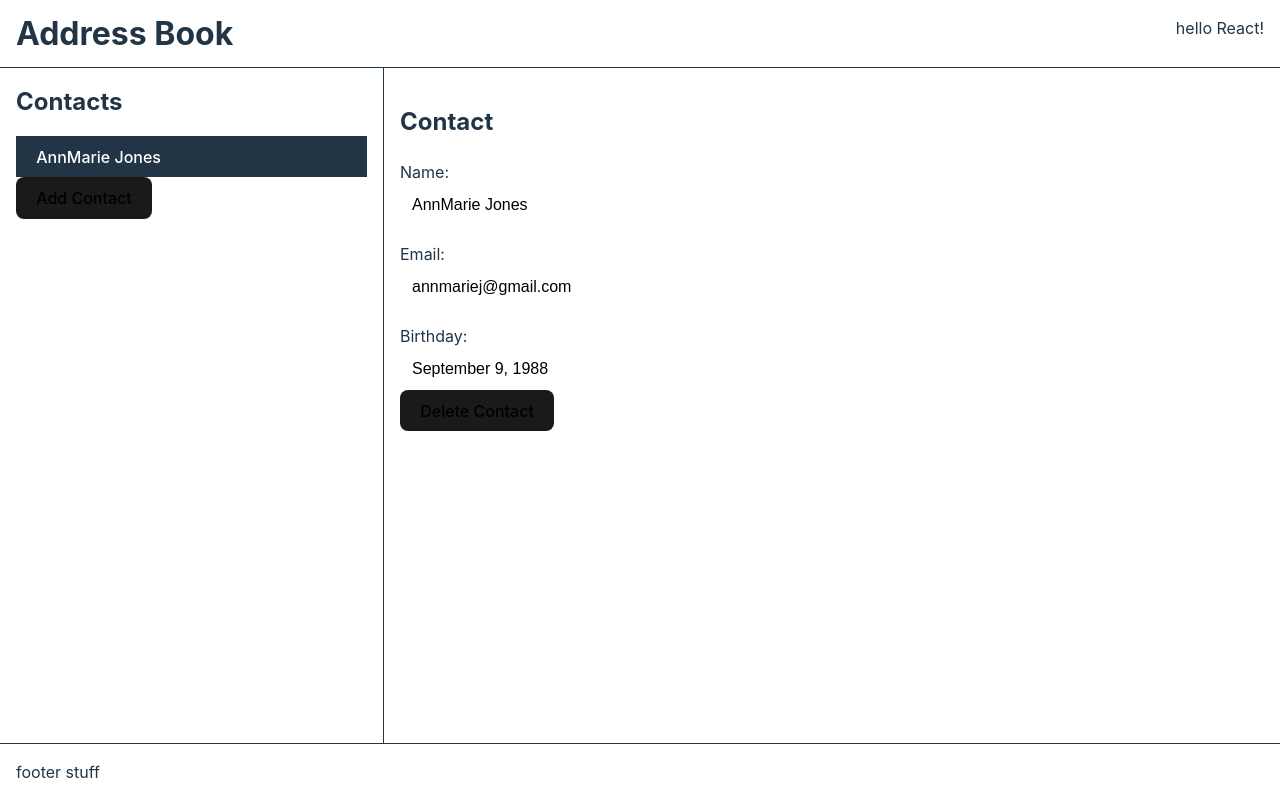
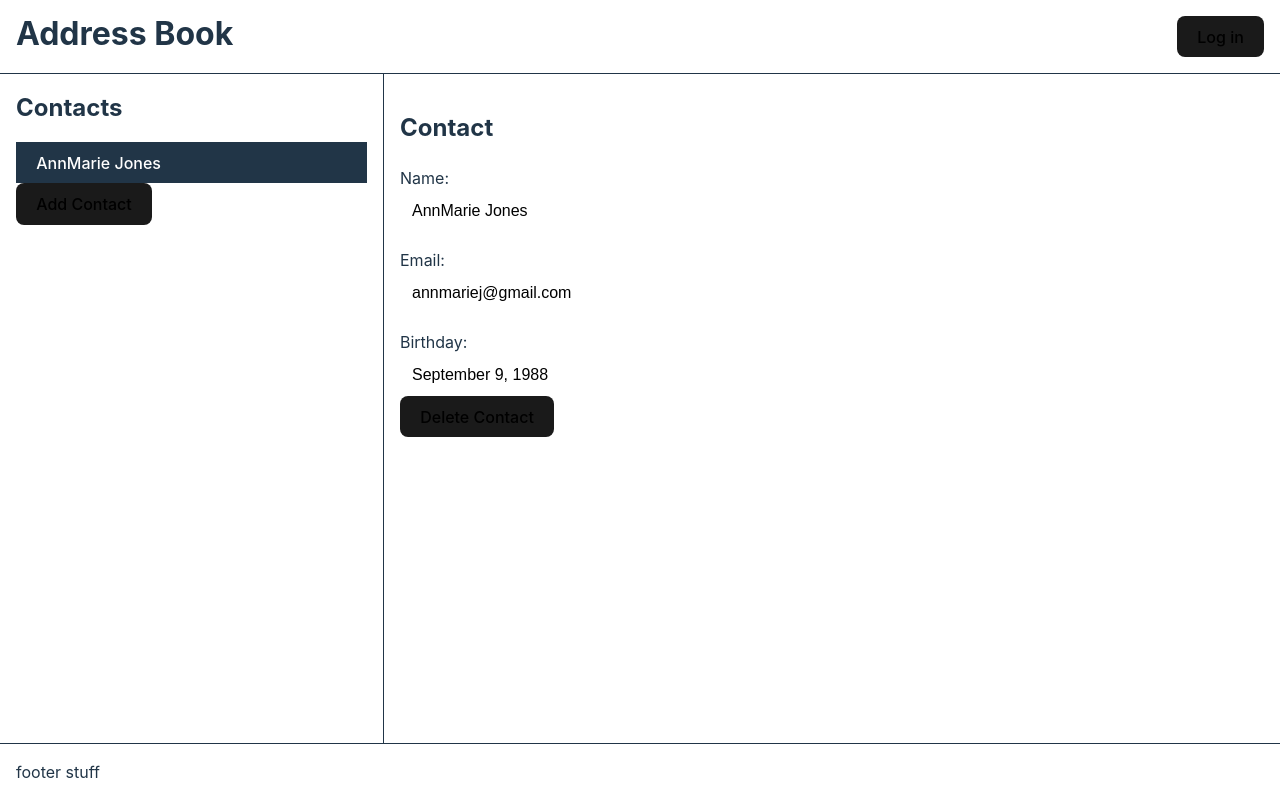
Before and after one commit to keircatenation/react-state-manegement-demo, a React (Vite) app: page / in a window 1280 px wide. Built offline with nearby package versions, Linux system fonts and the light colour scheme.

Commit message:
setting up the AuthContext

```diff
--- a/src/App.jsx
+++ b/src/App.jsx
@@ -4,6 +4,7 @@ import DisplayContact from './components/DisplayContact.jsx'
 import UserAvatar from './components/UserAvatar.jsx';
 
 export const MyContext = createContext( "context!" );
+export const AuthContext = createContext('auth');
 
 function App() {
   const [contacts, setContacts] = useState([{
@@ -12,6 +13,7 @@ function App() {
     birthday: "September 9, 1988"
   }])
   const [selectedContact, setSelectedContact] = useState(0)
+  const [loggedin, setLoggedin] = useState(false)
 
   const createNewContact = () => {
     setContacts( [...contacts, { name: '', email: '', birthday: '' }] )
@@ -22,10 +24,13 @@ function App() {
 
   return (
     <>
-      <header>
-        <h1>Address Book</h1>
-        <UserAvatar/>
-      </header>
+      <AuthContext.Provider value={ { loggedin, setLoggedin} }>
+
+        <header>
+          <h1>Address Book</h1>
+          <UserAvatar/>
+        </header>
+      </AuthContext.Provider>
       <MyContext.Provider value={ {contacts, setContacts, selectedContact, setSelectedContact} }>
         <aside>
           <h2>Contacts</h2>
--- a/src/components/UserAvatar.jsx
+++ b/src/components/UserAvatar.jsx
@@ -1,8 +1,21 @@
+import { useContext } from "react";
+import { AuthContext } from "../App";
+
 export default function UserAvatar(props) {
-    // const [state, setState] = useState(0)
+    const { loggedin, setLoggedin } = useContext(AuthContext);
+
     console.log('avatar rendered!', new Date().toLocaleTimeString())
     return (
-        <div>hello React!</div>
+        <div className="auth">
+        {
+            loggedin ?
+            <>
+            <p>NAME</p>
+            <button onClick={() => setLoggedin(false)}>Log Out</button>
+            </>
+            : <button onClick={() => setLoggedin(true)}>Log in</button>
+        }
+        </div>
     )
 
 }
```
